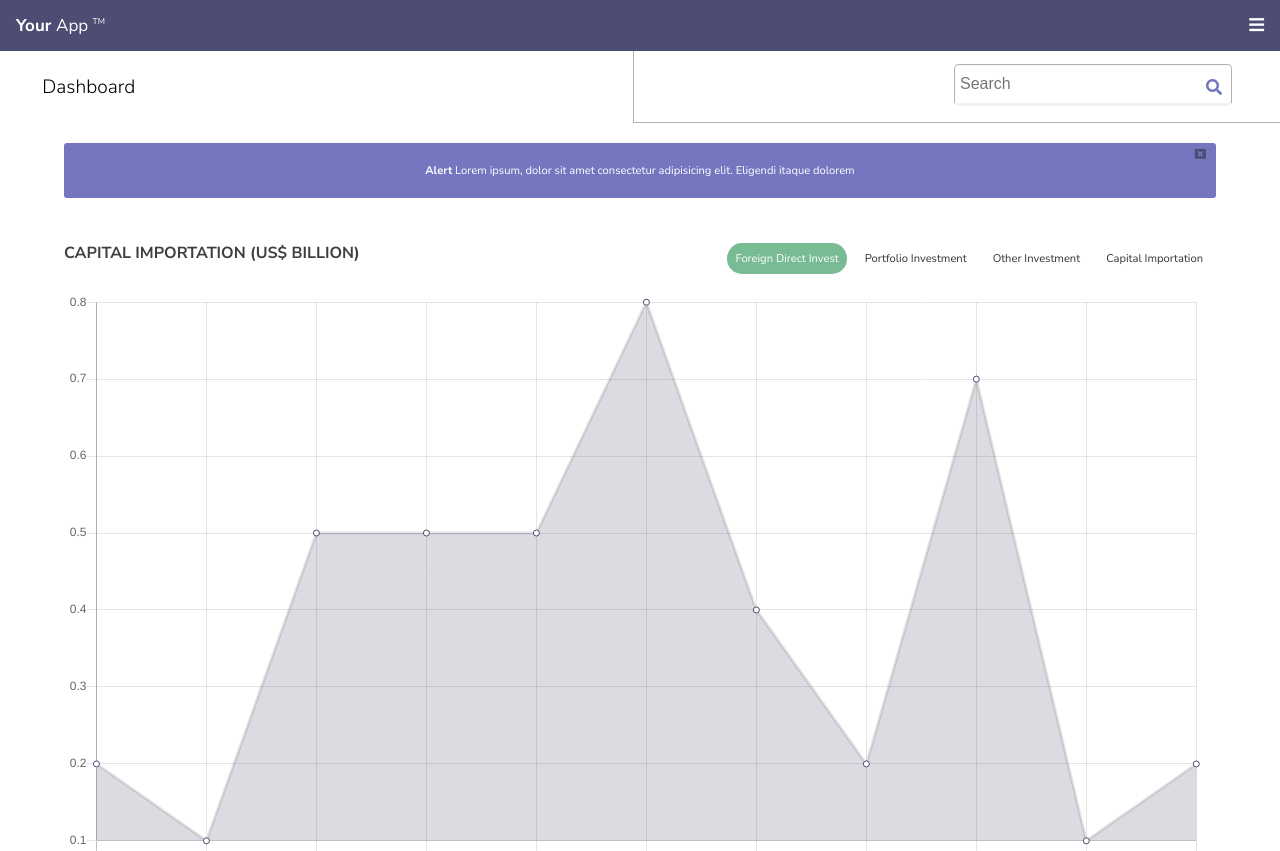
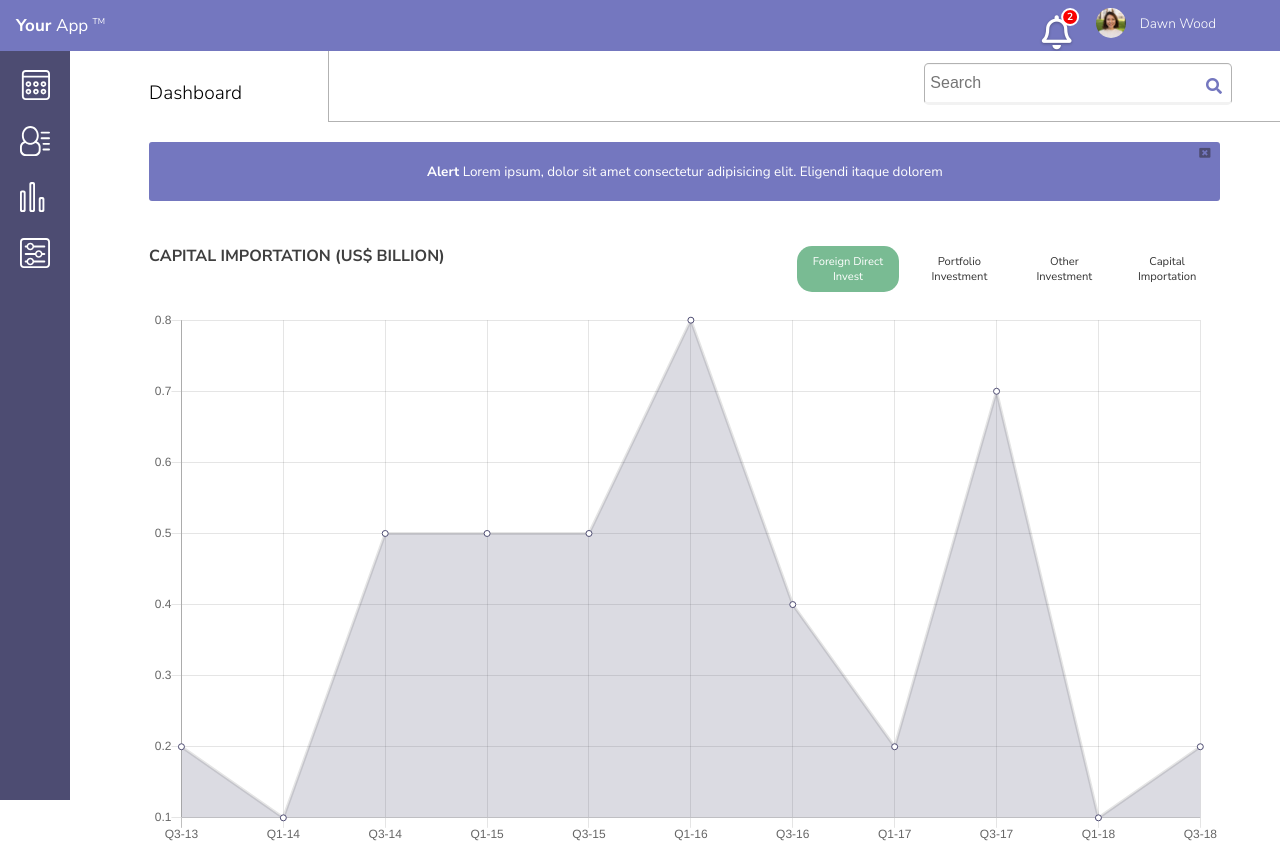
Before and after one commit to noaholatoye/Project-9, a website: page index.html in a window 1280 px wide. Shown: the top 851 px of the page. Drawn offline with nearby package versions, Linux system fonts and the light colour scheme.

Commit message:
will add all media queries

```diff
--- a/css/style.css
+++ b/css/style.css
@@ -59,7 +59,10 @@
 /* ===============================
   Style Navbar
   ================================== */
-
+.hide-user-picture,
+.side-navbar {
+	display: none;
+}
 .topnav {
 	overflow: hidden;
 	background-color: #333;
@@ -86,7 +89,8 @@
 	color: #4d4c72;
 }
 
-.topnav a {
+.topnav a,
+.active .app-name {
 	color: white;
 	padding: 14px 16px;
 	text-decoration: none;
@@ -453,9 +457,11 @@
 .member-details {
 	display: flex;
 	flex-flow: row wrap;
-	border-bottom: 1px solid rgba(88, 88, 128, 0.3);
 	margin: 20px auto;
 	padding: 20px 0;
+}
+.bottom-line {
+	border-bottom: 1px solid rgba(88, 88, 128, 0.3);
 }
 
 /* ===============================
@@ -630,6 +636,10 @@
   Media query @ 768px
   ================================== */
 @media (min-width: 768px) {
+	.hide-user-picture,
+	.side-navbar {
+		display: none;
+	}
 	.search {
 		padding: 0.8em 1em 1em 20em;
 	}
@@ -647,7 +657,7 @@
 	.social-start-wrapper,
 	.line-chart-header-wrapper {
 		display: flex;
-		justify-content: space-between;
+		justify-content: space-around;
 	}
 	h4 {
 		margin-top: 1.5em;
@@ -655,7 +665,7 @@
 	}
 	#retained__revenue {
 		display: flex;
-		justify-content: space-between;
+		justify-content: space-around;
 		border: 1px solid rgba(88, 88, 128, 0.3);
 		padding: 0 1.5em;
 		margin-top: 3em;
@@ -705,4 +715,162 @@
   Media query @ 1024px
   ================================== */
 @media (min-width: 1024px) {
+	/* Navbar */
+	.hide-user-picture,
+	.side-navbar {
+		display: block;
+	}
+	.topnav {
+		position: fixed;
+		z-index: 2;
+		width: 100%;
+		top: 0;
+	}
+	.side-navbar {
+		height: 100%;
+		width: 70px;
+		position: fixed;
+		z-index: 1;
+		top: 0;
+		left: 0;
+		background-color: #4d4c72;
+		overflow-x: hidden;
+		padding-top: 70px;
+	}
+	.side-navbar a {
+		margin-left: 10px;
+		margin-bottom: 20px;
+	}
+	.main-content {
+		margin-left: 7%;
+	}
+	.side-navbar a {
+		display: block;
+	}
+	.hide-fa-bars {
+		display: none;
+	}
+	.top-nav .active {
+		display: flex;
+	}
+	.fa-bell {
+		color: #fff;
+		padding: 10px 20px;
+		position: relative;
+	}
+	.notification-container,
+	.profile-wrapper {
+		position: absolute;
+	}
+	.notification-container {
+		top: -16%;
+		right: 12%;
+	}
+	.profile-wrapper {
+		top: 15%;
+		right: 5%;
+	}
+
+	.topnav .active {
+		color: white;
+		text-decoration: none;
+		font-size: 17px;
+	}
+	.member-avatar img {
+		width: 30px;
+		border-radius: 40px;
+		margin-right: 10px;
+	}
+	.member-name {
+		margin: 0 auto;
+		font-weight: 300;
+		font-size: 0.8em;
+	}
+	/* Search Bar */
+	h1 {
+		margin: 20px auto 10px 5%;
+	}
+	.main-content {
+		margin-top: 50px;
+	}
+	.search {
+		width: 80%;
+	}
+	.input-search {
+		width: 50%;
+	}
+	.alert p {
+		font-size: 1.2em;
+	}
+	/* Charts */
+	.line-chart,
+	.doughnut-chart {
+		width: 40%;
+	}
+	.doughnut-chart-container {
+		display: flex;
+	}
+	.line-chart-header-wrapper {
+		justify-content: space-between;
+	}
+	.doughnut-chart {
+		justify-content: left;
+	}
+	.doughnut-chart-line {
+	}
+	#retained__revenue {
+		display: flex;
+		justify-content: space-around;
+	}
+	.doughnut-container {
+		margin-bottom: 2em;
+	}
+	.legend-wrapper {
+		margin: 4em 0 0 1em;
+	}
+
+	/* Social Starts  */
+	.twitter,
+	.facebook,
+	.google-plus {
+		padding-right: 14%;
+	}
+	.social-start-wrapper {
+		justify-content: space-between;
+	}
+	#social__start {
+		margin: 50px 0;
+	}
+
+	/* Sttings  */
+	.toggle-search-wrapper {
+		display: block;
+	}
+	.toggle-wrapper,
+	.user-search-wrapper {
+		width: 100%;
+	}
+	.new-members,
+	.message-settings {
+		display: flex;
+		justify-content: space-between;
+	}
+	.new-members {
+		border-top: 1px solid rgba(88, 88, 128, 0.3);
+		border-bottom: 1px solid rgba(88, 88, 128, 0.3);
+	}
+	#recent__activity,
+	.new-member-wrapper,
+	.message-user,
+	.settings {
+		width: 45%;
+		padding: 15px 0;
+	}
+	.toggle-wrapper {
+		width: 50%;
+	}
+
+	textarea {
+		padding: 20px 5px;
+	}
 }
--- a/index.html
+++ b/index.html
@@ -12,13 +12,27 @@
 	</head>
 	<body>
 		<!-- Navigation div -->
-		<nav class="nav-container" id="navbar">
+		<nav>
+			<div class="nav-container" id="navbar">
 				<!-- Top Navigation Menu -->
 				<div class="topnav">
-				<a href="#home" class="active"
-					><strong>Your </strong> App <sup>TM</sup></a
-				>
-
+					<div class="active">
+						<div class="app-name"><strong>Your </strong> App <sup>TM</sup></div>
+						<!-- on big screen -->
+						<div class="notification-container hide-user-picture">
+							<i class="far fa-bell fa-2x"></i>
+						</div>
+						<div class="profile-wrapper">
+							<div class="member-avatar hide-user-picture">
+								<img src="images/member-3.jpg" alt="" />
+							</div>
+							<div class="member hide-user-picture">
+								<h5 class="member-name">Dawn Wood</h5>
+							</div>
+						</div>
+					</div>
+					<div class="hide-fa-bars">
+						<!-- Hide menu on large screen -->
 						<div id="myLinks">
 							<a href="#news" class="member-profile">
 								<div class="profile-wrapper">
@@ -75,8 +89,56 @@
 							<i class="fa fa-bars"></i>
 						</a>
 					</div>
+					<!-- Hide menu on large screen -->
+				</div>
+			</div>
+			<!-- Top Navigation Menu -->
+
+			<!-- Big screen Nav 1024 px-->
+			<div></div>
 		</nav>
 		<!-- Search div -->
+
+		<div class="side-nav-wrapper">
+			<!-- side-nav-wrapper -->
+			<div class="side-navbar">
+				<a href="#news">
+					<!-- icon-dashboard -->
+					<svg class="svg-icon-dashboard-dims">
+						<use
+							xlink:href="sprite/sprite.svg#icon-dashboard"
+							class="svg-icon"
+						></use>
+					</svg>
+				</a>
+				<a href="#contact">
+					<!-- icon-members -->
+					<svg class="svg-icon-dashboard-dims">
+						<use
+							xlink:href="sprite/sprite.svg#icon-members"
+							class="svg-icon"
+						></use>
+					</svg>
+				</a>
+				<a href="#about">
+					<!-- icon-visits -->
+					<svg class="svg-icon-dashboard-dims">
+						<use
+							xlink:href="sprite/sprite.svg#icon-visits"
+							class="svg-icon"
+						></use>
+					</svg>
+				</a>
+				<a href="#about">
+					<!-- icon-settings -->
+					<svg class="svg-icon-dashboard-dims">
+						<use
+							xlink:href="sprite/sprite.svg#icon-settings"
+							class="svg-icon"
+						></use>
+					</svg>
+				</a>
+			</div>
 
 			<div class="main-content">
 				<!-- Search div -->
@@ -211,7 +273,9 @@
 								<div class="google-plus">
 									<div class="icon-cycle">
 										<svg class="icon-sizing">
-										<use xlink:href="sprite/sprite.svg#icon-google-plus"></use>
+											<use
+												xlink:href="sprite/sprite.svg#icon-google-plus"
+											></use>
 										</svg>
 									</div>
 									<div class="social-text">
@@ -227,8 +291,10 @@
 							<!-- members -->
 							<div class="new-members">
 								<!-- new__members -->
+								<div class="new-member-wrapper">
+									<!-- new__members-wrapper -->
 									<h4>New Members</h4>
-							<div class="member-details">
+									<div class="member-details bottom-line">
 										<!-- Member-1 Details  -->
 										<div class="member-avatar">
 											<img src="images/member-1.jpg" alt="" />
@@ -243,7 +309,7 @@
 									</div>
 									<!-- Member-1 Details  -->
 
-							<div class="member-details">
+									<div class="member-details bottom-line">
 										<!-- Member-2 Details  -->
 										<div class="member-avatar">
 											<img src="images/member-2.jpg" alt="" />
@@ -258,7 +324,7 @@
 									</div>
 									<!-- Member-2 Details  -->
 
-							<div class="member-details">
+									<div class="member-details bottom-line">
 										<!-- Member-3 Details  -->
 										<div class="member-avatar">
 											<img src="images/member-3.jpg" alt="" />
@@ -287,34 +353,15 @@
 										</div>
 									</div>
 									<!-- Member-4 Details  -->
-
-							<div class="message-user">
-								<h4>Message User</h4>
-								<form action="#">
-									<input
-										type="text"
-										name="search"
-										id="search-user"
-										placeholder="Search for User"
-										autocomplete="on"
-									/>
-									<textarea
-										name="message"
-										id="textarea"
-										cols="40"
-										rows="7"
-										placeholder="Message for User"
-									></textarea>
-									<button class="send">Send</button>
-								</form>
 								</div>
-						</div>
+								<!-- new__members-wrapper -->
+								<div class="vertical-line"></div>
 								<!-- new__members -->
 								<div id="recent__activity">
 									<!-- recent__activity -->
 									<h4>Recent Activity</h4>
 
-							<div class="member-details">
+									<div class="member-details bottom-line">
 										<!-- Activity-1  -->
 										<div class="member-avatar">
 											<img src="images/member-1.jpg" alt="" />
@@ -331,7 +378,7 @@
 									</div>
 									<!-- Activity-1  -->
 
-							<div class="member-details">
+									<div class="member-details bottom-line">
 										<!-- Activity-2  -->
 										<div class="member-avatar">
 											<img src="images/member-2.jpg" alt="" />
@@ -348,7 +395,7 @@
 									</div>
 									<!-- Activity-2  -->
 
-							<div class="member-details">
+									<div class="member-details bottom-line">
 										<!-- Activity-3  -->
 										<div class="member-avatar">
 											<img src="images/member-3.jpg" alt="" />
@@ -381,7 +428,37 @@
 										</div>
 									</div>
 									<!-- Activity-4  -->
+								</div>
+							</div>
+							<!-- new__members -->
 
+							<div class="message-settings">
+								<!-- message-settings -->
+								<div class="message-user">
+									<h4>Message User</h4>
+									<form action="#">
+										<input
+											type="text"
+											name="search"
+											id="search-user"
+											placeholder="Search for User"
+											autocomplete="on"
+										/>
+										<textarea
+											name="message"
+											id="textarea"
+											cols="40"
+											rows="7"
+											placeholder="Message for User"
+										></textarea>
+										<button class="send">Send</button>
+									</form>
+								</div>
+
+								<div class="vertical-line"></div>
+
+								<div class="settings">
+									<!-- Settings -->
 									<h4>Settings</h4>
 									<form action="#">
 										<div class="toggle-search-wrapper">
@@ -438,12 +515,15 @@
 													<option value="-7"
 														>(GMT-07:00) Mountain Time (US & Canada)</option
 													>
-											<option value="-6">(GMT-06:00) Central America</option>
+													<option value="-6"
+														>(GMT-06:00) Central America</option
+													>
 													<option value="-6"
 														>(GMT-06:00) Central Time (US & Canada)</option
 													>
 													<option value="-6"
-												>(GMT-06:00) Guadalajara, Mexico City, Monterrey</option
+														>(GMT-06:00) Guadalajara, Mexico City,
+														Monterrey</option
 													>
 													<option value="-6">(GMT-06:00) Saskatchewan</option>
 													<option value="-5"
@@ -456,7 +536,9 @@
 													<option value="-4"
 														>(GMT-04:00) Atlantic Time (Canada)</option
 													>
-											<option value="-4">(GMT-04:00) Caracas, La Paz</option>
+													<option value="-4"
+														>(GMT-04:00) Caracas, La Paz</option
+													>
 													<option value="-4">(GMT-04:00) Manaus</option>
 													<option value="-4">(GMT-04:00) Santiago</option>
 													<option value="-3.5">(GMT-03:30) Newfoundland</option>
@@ -473,31 +555,37 @@
 														>(GMT+00:00) Casablanca, Monrovia, Reykjavik</option
 													>
 													<option value="0"
-												>(GMT+00:00) Greenwich Mean Time : Dublin, Edinburgh,
-												Lisbon, London</option
+														>(GMT+00:00) Greenwich Mean Time : Dublin,
+														Edinburgh, Lisbon, London</option
 													>
 													<option value="1"
-												>(GMT+01:00) Amsterdam, Berlin, Bern, Rome, Stockholm,
-												Vienna</option
+														>(GMT+01:00) Amsterdam, Berlin, Bern, Rome,
+														Stockholm, Vienna</option
 													>
 													<option value="1"
-												>(GMT+01:00) Belgrade, Bratislava, Budapest, Ljubljana,
-												Prague</option
+														>(GMT+01:00) Belgrade, Bratislava, Budapest,
+														Ljubljana, Prague</option
 													>
 													<option value="1"
-												>(GMT+01:00) Brussels, Copenhagen, Madrid, Paris</option
+														>(GMT+01:00) Brussels, Copenhagen, Madrid,
+														Paris</option
 													>
 													<option value="1"
-												>(GMT+01:00) Sarajevo, Skopje, Warsaw, Zagreb</option
+														>(GMT+01:00) Sarajevo, Skopje, Warsaw,
+														Zagreb</option
 													>
-											<option value="1">(GMT+01:00) West Central Africa</option>
+													<option value="1"
+														>(GMT+01:00) West Central Africa</option
+													>
 													<option value="2">(GMT+02:00) Amman</option>
 													<option value="2"
 														>(GMT+02:00) Athens, Bucharest, Istanbul</option
 													>
 													<option value="2">(GMT+02:00) Beirut</option>
 													<option value="2">(GMT+02:00) Cairo</option>
-											<option value="2">(GMT+02:00) Harare, Pretoria</option>
+													<option value="2"
+														>(GMT+02:00) Harare, Pretoria</option
+													>
 													<option value="2"
 														>(GMT+02:00) Helsinki, Kyiv, Riga, Sofia, Tallinn,
 														Vilnius</option
@@ -509,12 +597,15 @@
 														>(GMT+03:00) Kuwait, Riyadh, Baghdad</option
 													>
 													<option value="3"
-												>(GMT+03:00) Moscow, St. Petersburg, Volgograd</option
+														>(GMT+03:00) Moscow, St. Petersburg,
+														Volgograd</option
 													>
 													<option value="3">(GMT+03:00) Nairobi</option>
 													<option value="3">(GMT+03:00) Tbilisi</option>
 													<option value="3.5">(GMT+03:30) Tehran</option>
-											<option value="4">(GMT+04:00) Abu Dhabi, Muscat</option>
+													<option value="4"
+														>(GMT+04:00) Abu Dhabi, Muscat</option
+													>
 													<option value="4">(GMT+04:00) Baku</option>
 													<option value="4">(GMT+04:00) Yerevan</option>
 													<option value="4.5">(GMT+04:30) Kabul</option>
@@ -526,12 +617,17 @@
 														>(GMT+05:30) Sri Jayawardenapura</option
 													>
 													<option value="5.5"
-												>(GMT+05:30) Chennai, Kolkata, Mumbai, New Delhi</option
+														>(GMT+05:30) Chennai, Kolkata, Mumbai, New
+														Delhi</option
 													>
 													<option value="5.75">(GMT+05:45) Kathmandu</option>
-											<option value="6">(GMT+06:00) Almaty, Novosibirsk</option>
+													<option value="6"
+														>(GMT+06:00) Almaty, Novosibirsk</option
+													>
 													<option value="6">(GMT+06:00) Astana, Dhaka</option>
-											<option value="6.5">(GMT+06:30) Yangon (Rangoon)</option>
+													<option value="6.5"
+														>(GMT+06:30) Yangon (Rangoon)</option
+													>
 													<option value="7"
 														>(GMT+07:00) Bangkok, Hanoi, Jakarta</option
 													>
@@ -560,10 +656,13 @@
 														>(GMT+10:00) Canberra, Melbourne, Sydney</option
 													>
 													<option value="10">(GMT+10:00) Hobart</option>
-											<option value="10">(GMT+10:00) Guam, Port Moresby</option>
+													<option value="10"
+														>(GMT+10:00) Guam, Port Moresby</option
+													>
 													<option value="10">(GMT+10:00) Vladivostok</option>
 													<option value="11"
-												>(GMT+11:00) Magadan, Solomon Is., New Caledonia</option
+														>(GMT+11:00) Magadan, Solomon Is., New
+														Caledonia</option
 													>
 													<option value="12"
 														>(GMT+12:00) Auckland, Wellington</option
@@ -584,6 +683,9 @@
 										</div>
 									</form>
 								</div>
+								<!-- Settings -->
+							</div>
+							<!-- message-settings -->
 						</div>
 						<!-- recent__activity -->
 					</div>
@@ -591,6 +693,8 @@
 				<!-- wrapper -->
 			</div>
 			<!-- Search div -->
+		</div>
+		<!-- side-nav-wrapper -->
 
 		<script src="https://cdnjs.cloudflare.com/ajax/libs/Chart.js/2.7.3/Chart.bundle.min.js"></script>
 		<script
```
Lines whose indentation alone changed are shown as unchanged.
